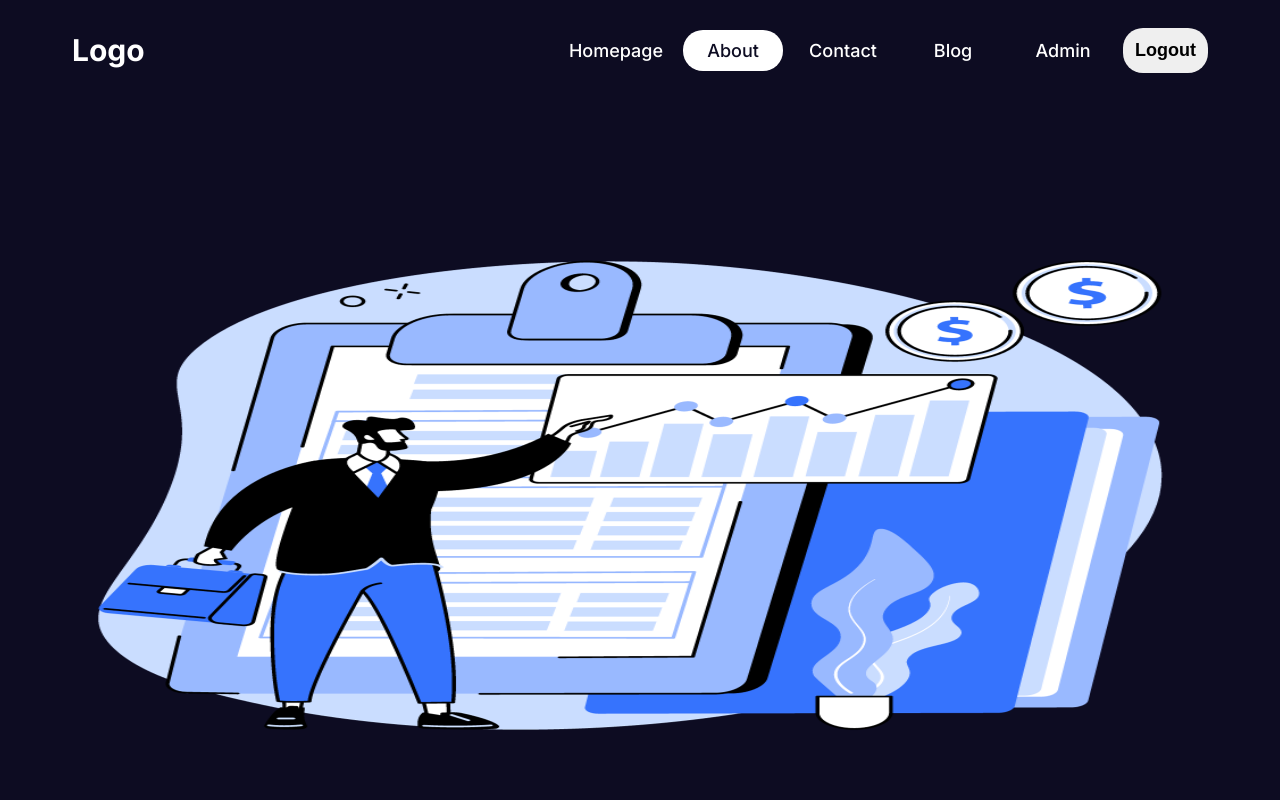
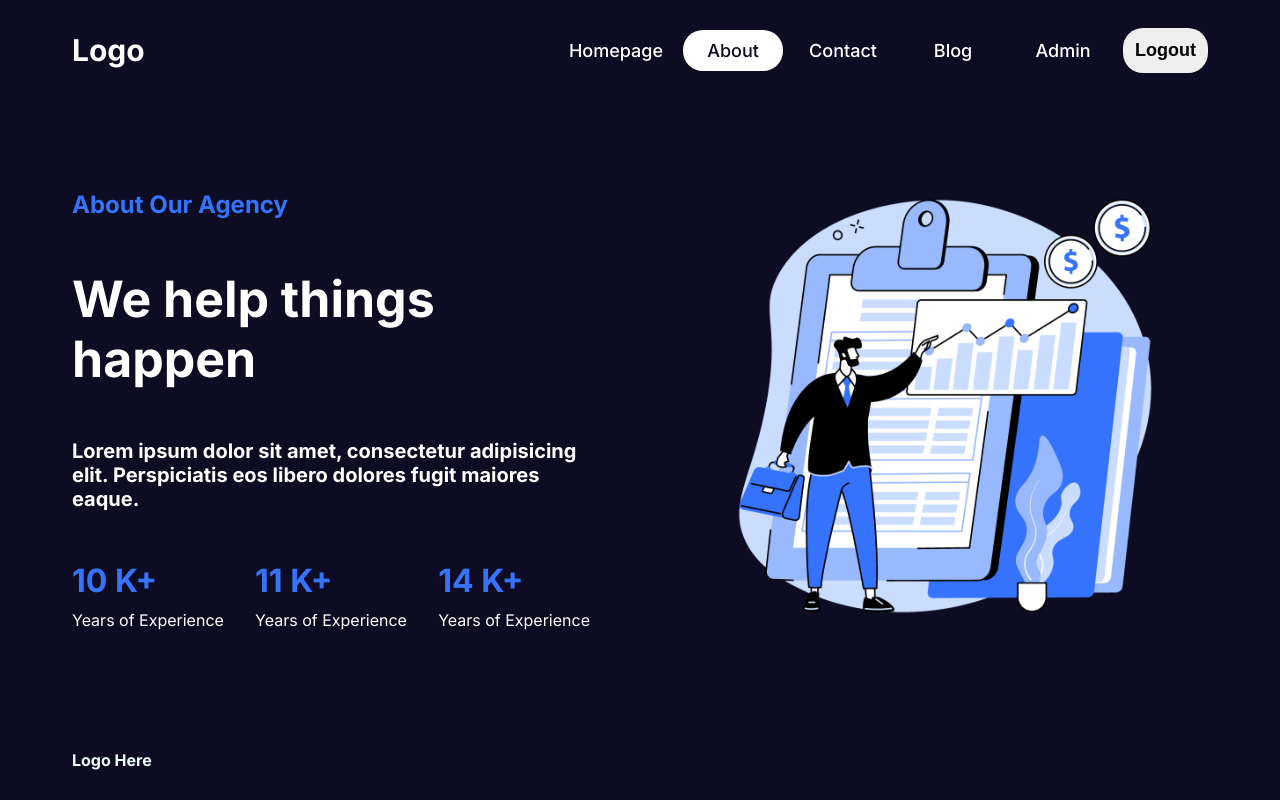
Before and after one commit to msalerno93/nextblog, a Next.js app: page /about in a window 1280 px wide. Built offline with nearby package versions, Linux system fonts and the light colour scheme.

Commit message:
homepage aboutpage completed and styled

```diff
--- a/src/app/about/about.module.css
+++ b/src/app/about/about.module.css
@@ -1,5 +1,52 @@
+.container{
+    display: flex;
+    gap: 100px;
+    padding-top: 20px;
+}
+
+.textContainer{
+    flex: 1;
+    display: flex;
+    flex-direction: column;
+    gap: 50px;
+
+}
+
+.boxes{
+    display: flex;
+    align-items: center;
+    justify-content: space-between;
+}
+
+.box{
+    display: flex;
+    flex-direction: column;
+    gap: 10px;
+}
+
+.box h1{
+    color: var(--btn);
+}
+
+.subTitle{
+color: var(--btn)
+}
+
+.title{
+    font-size: 50px;
+}
+
+.desc{
+    font-size: 20px;
+    font-weight: bold;
+}
+
+
 .imgContainer{
+    flex: 1;
     position: relative;
-    width: 100%;
-    height: 500px;
 }
+
+.img{
+    object-fit: contain;
+}
--- a/src/app/about/page.jsx
+++ b/src/app/about/page.jsx
@@ -1,15 +1,51 @@
-import Image from 'next/image'
-import React from 'react'
-import styles from './about.module.css'
+import Image from "next/image";
+import React from "react";
+import styles from "./about.module.css";
+
+const descInfo = [
+  {
+    id: 1,
+    htag: "10 K+",
+    ptag: "Years of Experience",
+  },
+  {
+    id: 2,
+    htag: "11 K+",
+    ptag: "Years of Experience",
+  },
+  {
+    id: 3,
+    htag: "14 K+",
+    ptag: "Years of Experience",
+  },
+];
 
 const AboutPage = () => {
   return (
-    <div>
+    <div className={styles.container}>
+      <div className={styles.textContainer}>
+        <h2 className={styles.subTitle}>About Our Agency</h2>
+        <h1 className={styles.title}>We help things happen</h1>
+        <p className={styles.desc}>
+          Lorem ipsum dolor sit amet, consectetur adipisicing elit. Perspiciatis
+          eos libero dolores fugit maiores eaque.
+        </p>
+        <div className={styles.boxes}>
+          {descInfo.map(({ id, htag, ptag }) => {
+            return (
+              <div className={styles.box} key={id}>
+                <h1>{htag}</h1>
+                <p>{ptag}</p>
+              </div>
+            );
+          })}
+        </div>
+      </div>
       <div className={styles.imgContainer}>
-      <Image src="/about.png" alt="" fill/>
+        <Image src="/about.png" alt="" fill className={styles.img} />
       </div>
     </div>
-  )
-}
+  );
+};
 
-export default AboutPage
+export default AboutPage;
--- a/src/app/globals.css
+++ b/src/app/globals.css
@@ -27,7 +27,6 @@ a{
     margin: auto;
     padding-left: 50px;
     padding-right: 50px;
-    padding-bottom: 50px;
     min-height: 100vh;
     display: flex;
     flex-direction: column;
--- a/src/app/home.module.css
+++ b/src/app/home.module.css
@@ -11,7 +11,8 @@
 }
 
 .title{
-    font-size: 90px;
+    font-size: 88px;
+    color: var(--btn);
 }
 
 .desc{
@@ -38,19 +39,27 @@
     border-radius: 10px;
     font-size: 16px;
     font-weight: bold;
-}
-
-.button:first-child{
     background-color: var(--btn);
     color: var(--text);
 }
 
-.button:first-child:hover{
+.button:hover{
     background-color: rgba(67, 67, 190, 0.693);
     color: var(--text);
 }
-.button:last-child:hover{
-    background-color: rgb(171, 165, 165);
+
+.button2{
+    padding: 20px;
+    cursor: pointer;
+    min-width: 120px;
+    border: none;
+    border-radius: 10px;
+    font-size: 16px;
+    font-weight: bold;
+}
+
+.button2:hover{
+    background-color: rgba(209, 209, 209, 0.693);
     color: var(--text);
 }
 
--- a/src/app/layout.js
+++ b/src/app/layout.js
@@ -17,7 +17,7 @@ export default function RootLayout({ children }) {
         <div className="container">
           <Navbar />
           {children}
-          {/* <Footer /> */}
+          <Footer />
         </div>
       </body>
     </html>
--- a/src/app/page.js
+++ b/src/app/page.js
@@ -1,5 +1,6 @@
 import Image from "next/image";
 import styles from "./home.module.css";
+import Link from "next/link";
 
 const Home = () => {
   return (
@@ -13,7 +14,9 @@ const Home = () => {
         </p>
         <div className={styles.buttons}>
           <button className={styles.button}>Learn More</button>
-          <button className={styles.button}>Contact</button>
+          <Link href="/contact">
+          <button className={styles.button2}>Contact</button>
+          </Link>
         </div>
         <div className={styles.brands}>
           <Image src="/brands.png" alt="" fill className={styles.brandImg} />
```
